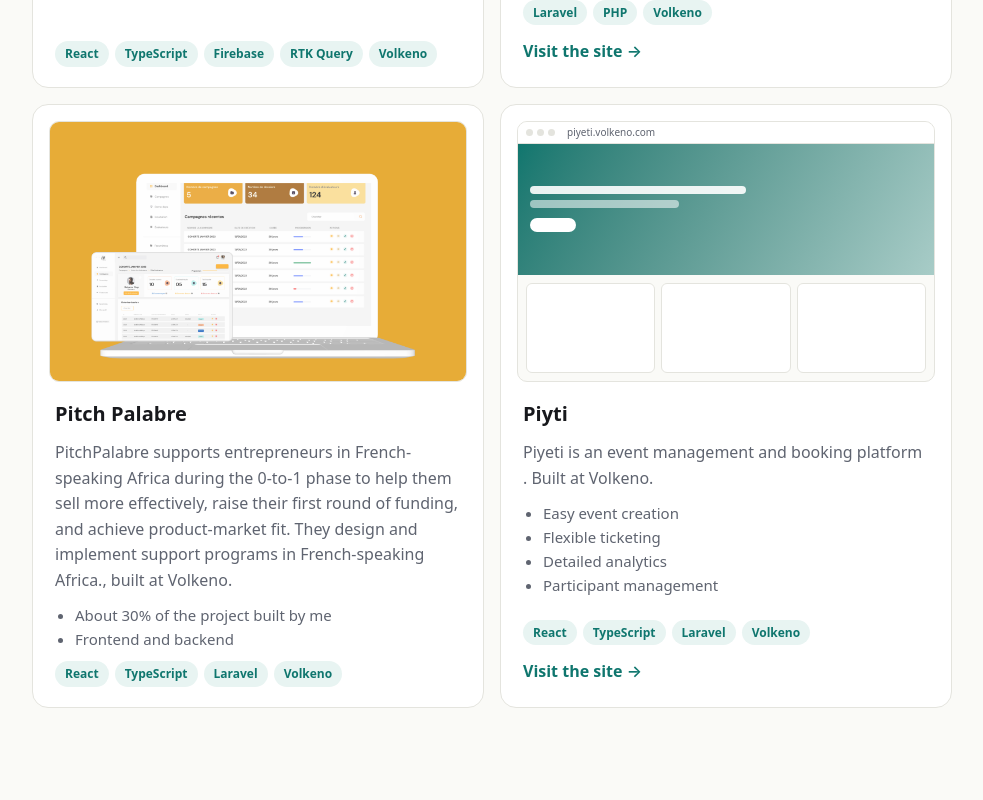
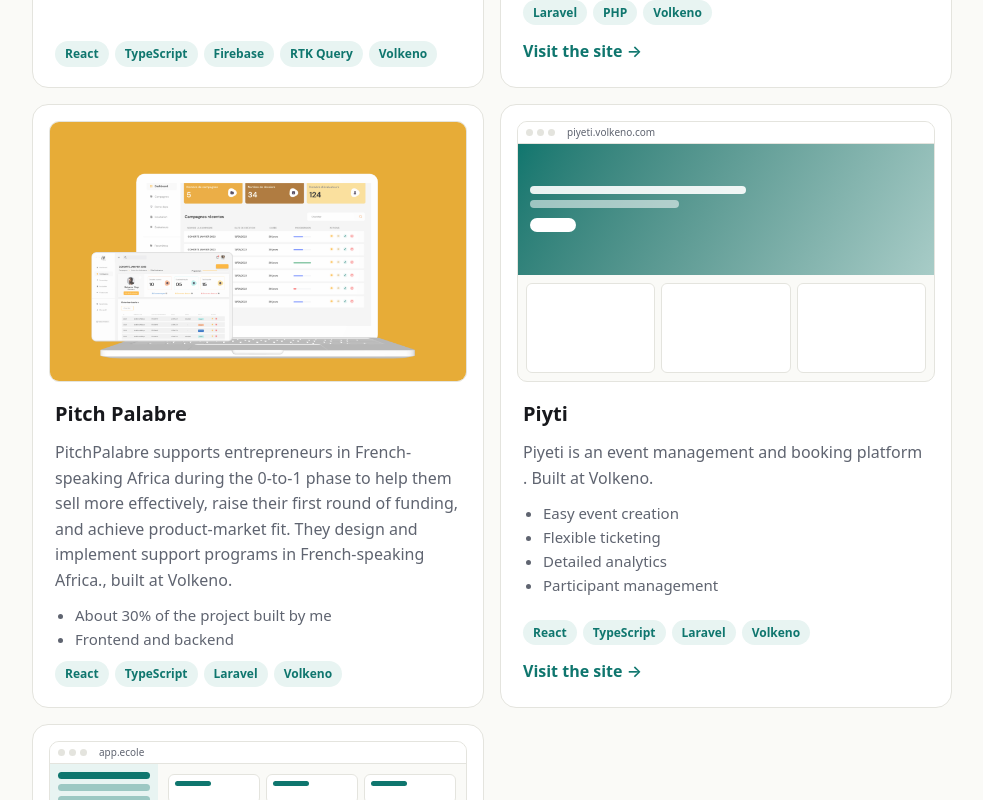
Before and after one commit to babasarr/portfolio-djibril, a React (Vite) app: page / in a window 1280 px wide. Shown: the part 2000-2800 px from the top of the page, without its empty margins (148-1131 px from the left). Built offline with nearby package versions, Linux system fonts and the light colour scheme.

Commit message:
update projets

```diff
--- a/src/data/projects.ts
+++ b/src/data/projects.ts
@@ -27,7 +27,7 @@
     summary: { fr: "Écoles au Sénégal (EAS) est une plateforme innovante qui vise à réduire les inégalités en matière d'accès à une éducation de qualité. Elle s'engage à promouvoir les matières scientifiques tout en encourageant la représentativité féminine dans le secteur de l'éducation. Réalisé chez Volkeno.",
                en: 'Schools in Senegal (EAS) is an innovative platform that aims to reduce inequalities in access to quality education. It is committed to promoting science subjects while encouraging greater representation of women in the education sector. Built at Volkeno.' },
     points: {
-      fr: ['Environ 90 % du projet développé par mes soins', 'Frontend et backend'],
+      fr: ['J’ai développé environ 90 % du projet', 'Frontend et backend'],
       en: ['About 90% of the project built by me', 'Frontend and backend'],
     },
     stack: ['Laravel', 'PHP', 'Volkeno'],
@@ -41,7 +41,7 @@
     summary: { fr: "PitchPalabre accompagne les entrepreneur.e.s d’afrique francophone dans le 0 to 1 pour les aider à mieux vendre, lever leur 1er fonds et trouver l’adéquation produit marché. Ils conçoivent et implémentent des programmes d’accompagnement en Afrique francophone., réalisé chez Volkeno.",
               en: 'PitchPalabre supports entrepreneurs in French-speaking Africa during the 0-to-1 phase to help them sell more effectively, raise their first round of funding, and achieve product-market fit. They design and implement support programs in French-speaking Africa., built at Volkeno.' },
     points: {
-      fr: ['Environ 30 % du projet développé par mes soins', 'Frontend et backend'],
+      fr: ['J’ai développé environ 30 % du projet', 'Frontend et backend'],
       en: ['About 30% of the project built by me', 'Frontend and backend'],
     },
     stack: ['React', 'TypeScript', 'Laravel', 'Volkeno'],
@@ -61,4 +61,18 @@
     },
     stack: ['React', 'TypeScript', 'Laravel', 'Volkeno'],
   },
+  {
+    id: 'cfmpl',
+    kind: 'dash',
+    image: '',
+    host: 'app.ecole',
+    title: { fr: 'CFMPL', en: 'CFMPL' },
+    summary: { fr: 'Ce projet est une plateforme de dématérialisation des process de CFMLP . Réalisé chez Volkeno.',
+               en: 'This project is a platform for digitalizing the CFMLP processes . Built at Volkeno.' },
+    points: {
+      fr: ['Gestion des elèves', 'Gestion des enseignants', 'Gestion des cours', 'Gestion des examens','Gestion des notes', 'Génération des bulletins'],
+      en: ['Student management', 'Teacher management', 'Course management', 'Exam management','Grade management', 'Report card generation'],
+    },
+    stack: ['React', 'TypeScript', 'Laravel', 'Volkeno'],
+  },
 ]
```
